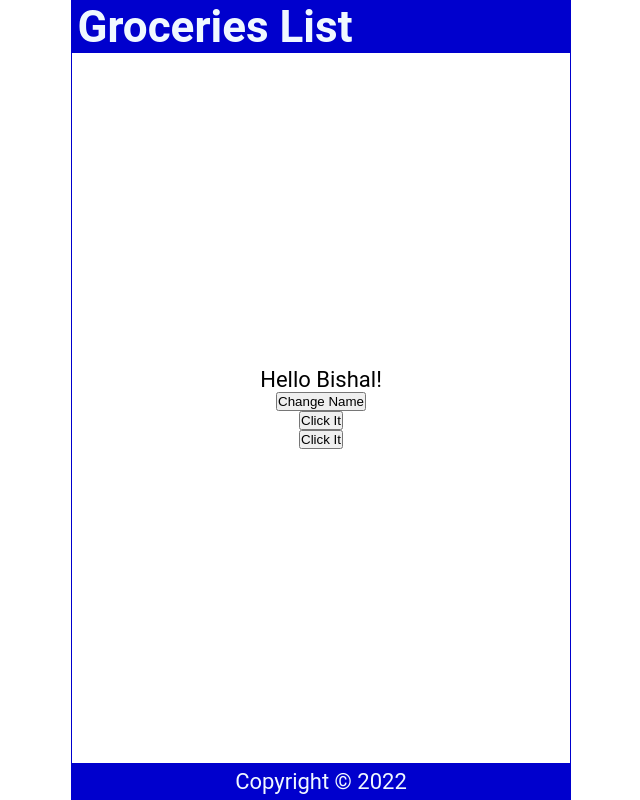
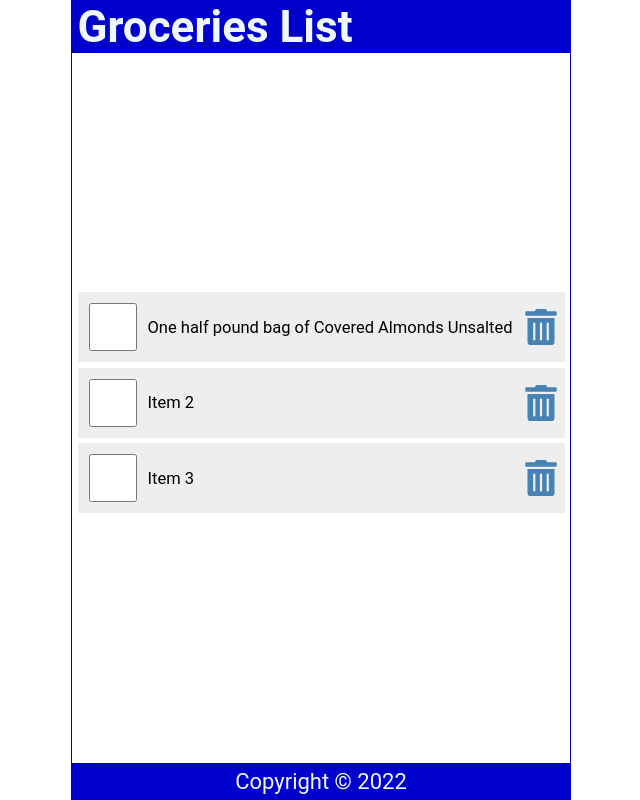
Before and after one commit to Bishal1998/learn_react, a React (Create React App) app: page / in a window 1280 px wide. Shown: the whole page, without its empty margins (319-959 px from the left). Built offline with nearby package versions, Linux system fonts and the light colour scheme.

Commit message:
List and Keys

```diff
--- a/package.json
+++ b/package.json
@@ -8,6 +8,7 @@
     "@testing-library/user-event": "^13.5.0",
     "react": "^17.0.2",
     "react-dom": "^17.0.2",
+    "react-icons": "^4.3.1",
     "react-scripts": "5.0.0",
     "web-vitals": "^2.1.4"
   },
--- a/src/Content.js
+++ b/src/Content.js
@@ -1,39 +1,63 @@
 import { useState } from "react";
+import { FaTrashAlt } from "react-icons/fa";
 
 const Content = () => {
 
-    const [name, setName] = useState('Bishal');
+    const [items, setItems] = useState([
+        {
+            id : 1,
+            checked : false,
+            item : "One half pound bag of Covered Almonds Unsalted"
+        },
+        {
+            id : 2,
+            checked : false,
+            item : "Item 2"
+        },
+        {
+            id : 3,
+            checked : false,
+            item : "Item 3"
+        }
+    ]);
 
-    const [count, setCount] = useState(0);
+    const handleCheck = (id) => {
+        const listItems = items.map((item) => item.id === id ? { ...item, checked : !item.checked } : item);
+        setItems(listItems);
+        localStorage.setItem('shoppinglist', JSON.stringify(listItems));
+    };
 
-    const handleNameChange = () => {
-    const names = ['Bishal', 'Dhiraj', 'Sachin'];
-    const int = Math.floor(Math.random()*3);
-    setName(names[int]);
-  }
-
-
-  const handleClick = () => {
-      setCount(count+1);
-      console.log(count)
-  }
-
-    const handleClick2 = (name) => {
-        console.log(`${name} was Clicked`)
-    }
-
-    const handleClick3 = (e) => {
-        console.log(e.target.innerText)
-    }
+    const handleDelete = (id) => {
+        const listItems = items.filter((item) => item.id !== id);
+        setItems(listItems);
+        localStorage.setItem('shoppinglist', JSON.stringify(listItems));
+    };
 
     return (
         <main>
-            <p>
-                Hello {name}!
-            </p>
-            <button onClick={handleNameChange}>Change Name</button>
-            <button onClick= {handleClick}>Click It</button>
-            <button onClick={(e) => {handleClick3(e)}}>Click It</button>
+            {items.length ? (
+            <ul>
+                {items.map((item) => (
+                    <li className="item" key = {item.id}>
+                        <input type="checkbox"
+                        onChange={() => handleCheck(item.id)}
+                        checked = {item.checked} />
+
+                    <label
+                        style={(item.checked) ? {textDecoration: 'line-through'} : null }
+                        onDoubleClick={() => handleCheck(item.id)}
+                    >{item.item}</label>
+
+                    <FaTrashAlt
+                        onClick={() => handleDelete(item.id)}
+                        role = "button"
+                        tabIndex = "0" />
+                    </li>
+                ))}
+            </ul>
+            ) : (
+                <p style={{ marginTop : '2rem' }}> Your List is empty.</p>
+            )}
         </main>
     );
 }
--- a/src/index.css
+++ b/src/index.css
@@ -57,3 +57,62 @@
   display: grid;
   place-content: center;
 }
+
+ul {
+  width: 100%;
+  list-style: none;
+  padding: 0 0.25rem 0.25rem;
+}
+
+ul li::before {
+  content: "\200B";
+}
+
+.item {
+  display: flex;
+  justify-content: flex-start;
+  align-items: center;
+  padding: 0.5rem 0 0.5rem 0.5rem;
+  margin: 0.25rem 0;
+  background-color: #eee;
+}
+
+.item:first-child {
+  margin: 0;
+}
+
+.item input[type="checkbox"] {
+  text-align: center;
+  width: 2.5rem;
+  width: 48px;
+  min-width: 48px;
+  height: 2.5rem;
+  height: 48px;
+  min-height: 48px;
+  cursor: pointer;
+  margin-right: 0.5rem;
+}
+
+.item input[type="checkbox"]:focus+label {
+  text-decoration: underline;
+}
+
+.item>label {
+  font-size: 0.75rem;
+  flex-grow: 1;
+}
+
+.item svg {
+  width: 48px;
+  min-width: 48px;
+  height: 36px;
+  font-size: 1rem;
+  color: steelblue;
+  cursor: pointer;
+}
+
+.item svg:focus,
+.item svg:hover {
+  color: red;
+  outline: none;
+}
```
Also changed, not shown: 1 other file (tests, documents, lock files or other folders).
